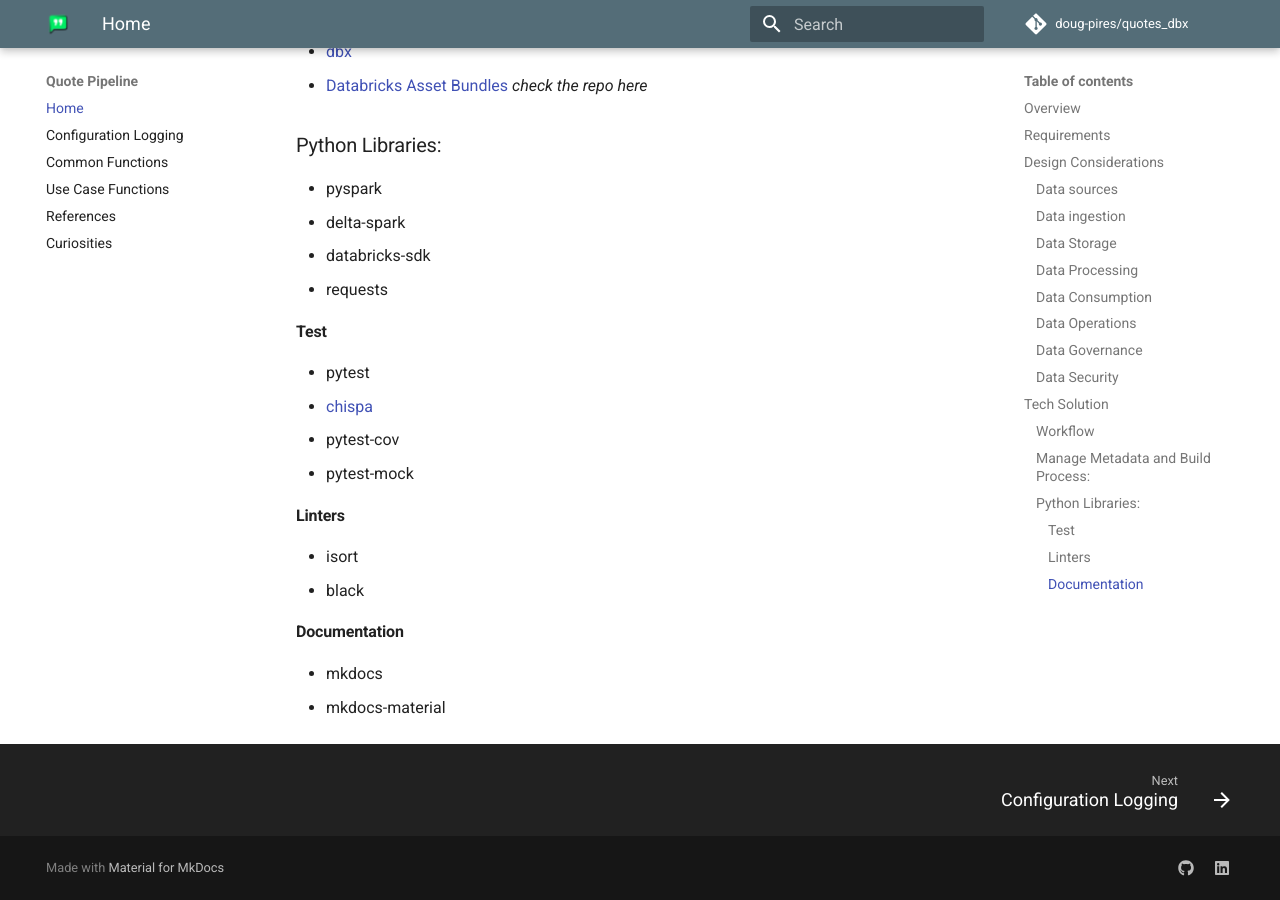
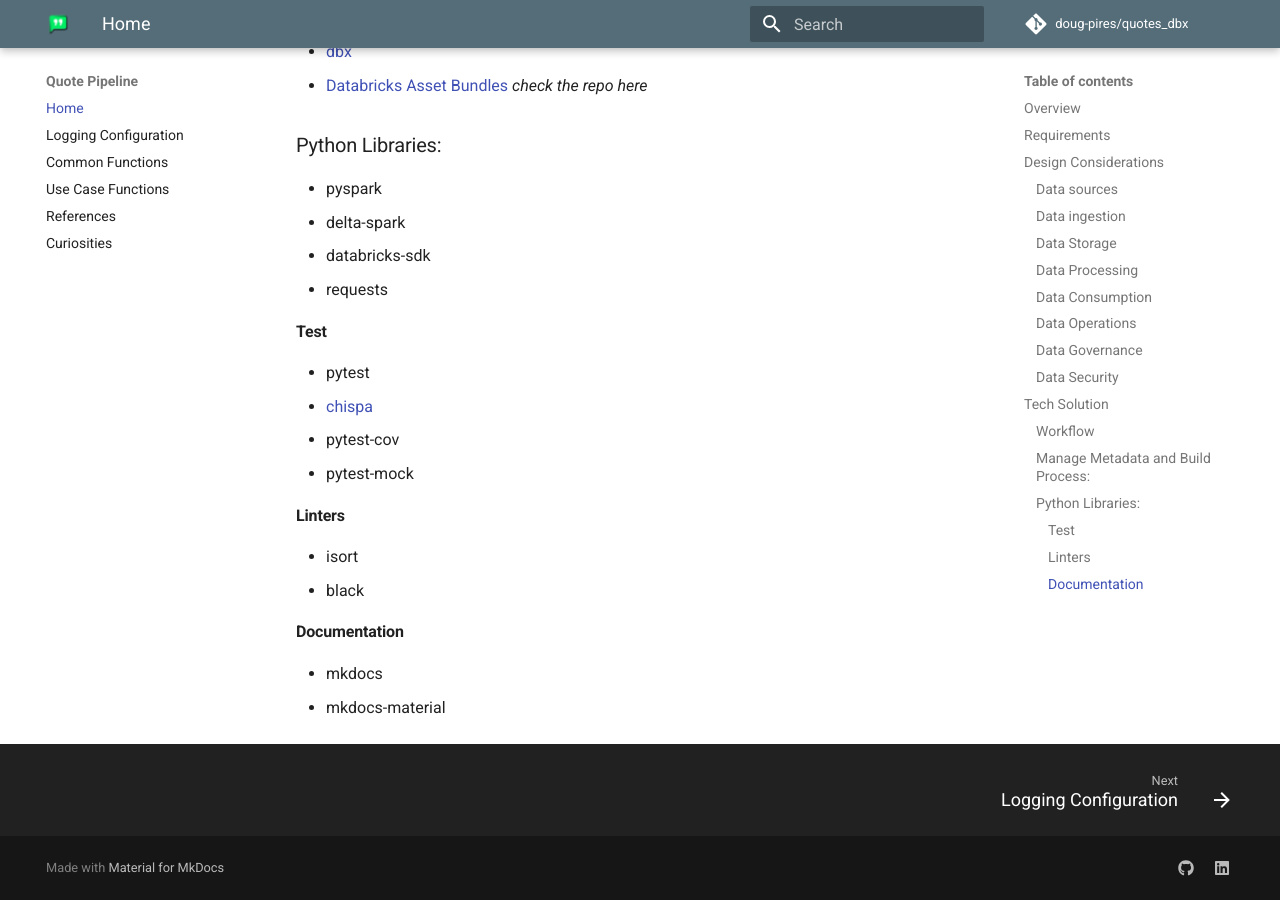
Before and after one commit to doug-pires/quotes_dbx, an MkDocs documentation site: the page built from docs/index.md, in a window 1280 px wide and 900 px high, scrolled down 2220 px. Built offline with MkDocs 1.6.1 and Material for MkDocs 9.7.7, drawn with Linux system fonts in a browser that asks for light colours; comment, search, counter and statistics services are not loaded.

Commit message:
doc : add template and example

```diff
--- a/mkdocs.yml
+++ b/mkdocs.yml
@@ -5,7 +5,7 @@
 
 nav:
   - Home: index.md
-  - Configuration Logging: logging.md
+  - Logging Configuration: logging.md
   - Common Functions: common_functions.md
   - Use Case Functions: use_case_functions.md
   - References: references.md
@@ -21,6 +21,10 @@
   favicon: *logo
   features:
     - navigation.footer
+  icon:
+  previous: fontawesome/solid/angle-left
+  next:
+    fontawesome/solid/angle-right
     # - header.autohide
 
 plugins:
```
Also changed, not shown: docs/common_functions.md (+2 -2 lines), 1 other file.
